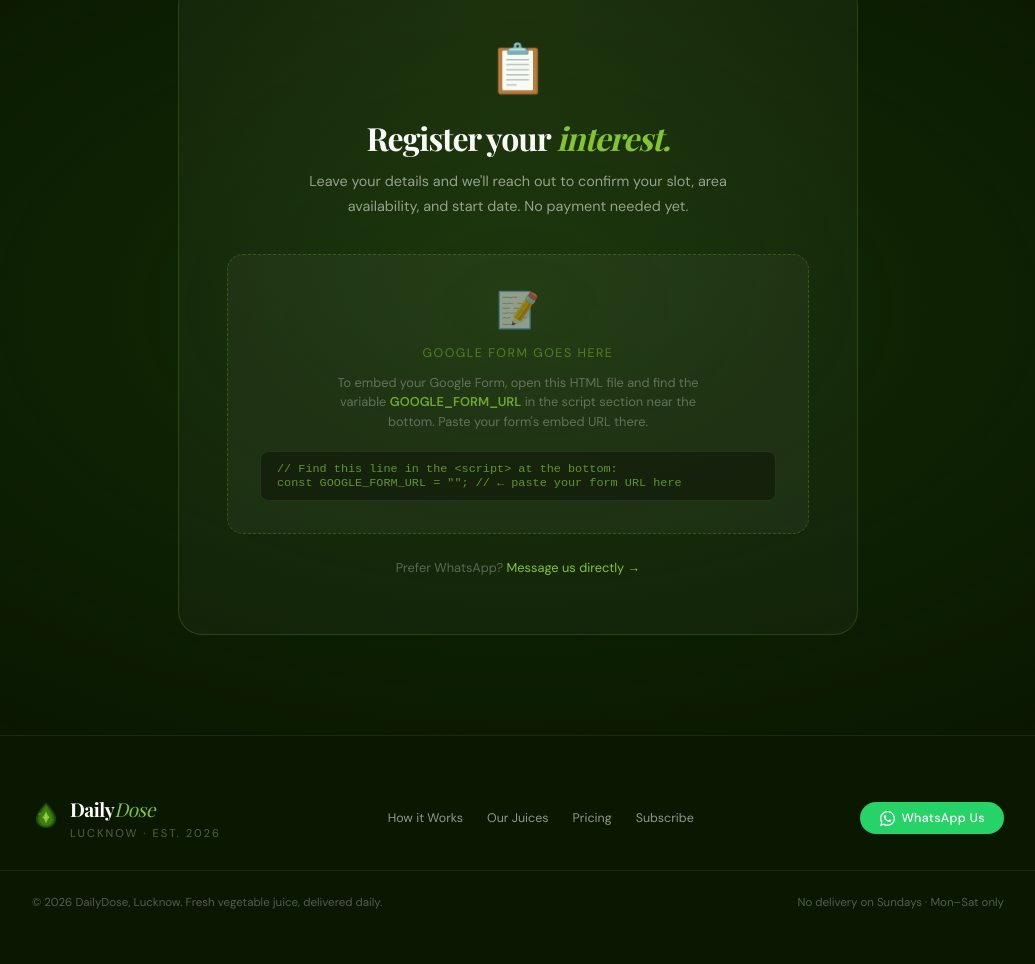
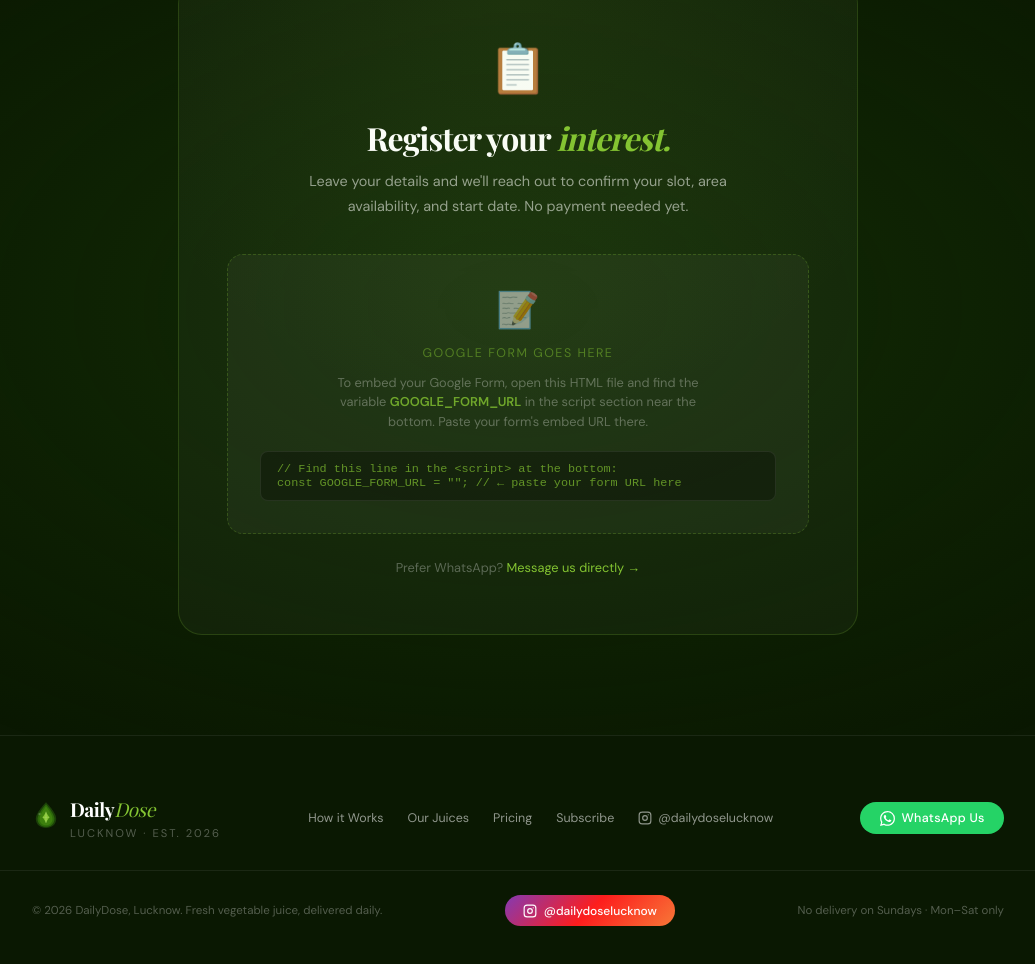
Before and after one commit to thededenindia-beep/DailyDose, a plain HTML site: page index.html in a window 1280 px wide. Shown: the part 3594-4558 px from the top of the page, without its empty margins (122-1157 px from the left). Drawn offline with nearby package versions, Linux system fonts and the light colour scheme; a web font is replaced by a local one.

Commit message:
Update index.html

```diff
--- a/index.html
+++ b/index.html
@@ -950,6 +950,10 @@
       <a href="#juices">Our Juices</a>
       <a href="#pricing">Pricing</a>
       <a href="#subscribe">Subscribe</a>
+      <a href="https://www.instagram.com/dailydoselucknow" target="_blank" style="display:flex;align-items:center;gap:6px;color:var(--text-dim);">
+        <svg width="14" height="14" viewBox="0 0 24 24" fill="none" stroke="currentColor" stroke-width="2" stroke-linecap="round" stroke-linejoin="round"><rect x="2" y="2" width="20" height="20" rx="5" ry="5"/><circle cx="12" cy="12" r="4"/><circle cx="17.5" cy="6.5" r="1" fill="currentColor" stroke="none"/></svg>
+        @dailydoselucknow
+      </a>
     </div>
     <a class="nav-cta footer-wa" href="https://wa.me/919335688351" target="_blank">
       <svg viewBox="0 0 24 24" fill="white"><path d="M17.472 14.382c-.297-.149-1.758-.867-2.03-.967-.273-.099-.471-.148-.67.15-.197.297-.767.966-.94 1.164-.173.199-.347.223-.644.075-.297-.15-1.255-.463-2.39-1.475-.883-.788-1.48-1.761-1.653-2.059-.173-.297-.018-.458.13-.606.134-.133.298-.347.446-.52.149-.174.198-.298.298-.497.099-.198.05-.371-.025-.52-.075-.149-.669-1.612-.916-2.207-.242-.579-.487-.5-.669-.51-.173-.008-.371-.01-.57-.01-.198 0-.52.074-.792.372-.272.297-1.04 1.016-1.04 2.479 0 1.462 1.065 2.875 1.213 3.074.149.198 2.096 3.2 5.077 4.487.709.306 1.262.489 1.694.625.712.227 1.36.195 1.871.118.571-.085 1.758-.719 2.006-1.413.248-.694.248-1.289.173-1.413-.074-.124-.272-.198-.57-.347m-5.421 7.403h-.004a9.87 9.87 0 01-5.031-1.378l-.361-.214-3.741.982.998-3.648-.235-.374a9.86 9.86 0 01-1.51-5.26c.001-5.45 4.436-9.884 9.888-9.884 2.64 0 5.122 1.03 6.988 2.898a9.825 9.825 0 012.893 6.994c-.003 5.45-4.437 9.884-9.885 9.884m8.413-18.297A11.815 11.815 0 0012.05 0C5.495 0 .16 5.335.157 11.892c0 2.096.547 4.142 1.588 5.945L.057 24l6.305-1.654a11.882 11.882 0 005.683 1.448h.005c6.554 0 11.89-5.335 11.893-11.893a11.821 11.821 0 00-3.48-8.413z"/></svg>
@@ -958,6 +962,10 @@
   </div>
   <div class="footer-bottom">
     <p class="footer-copy">© 2026 DailyDose, Lucknow. Fresh vegetable juice, delivered daily.</p>
+    <a href="https://www.instagram.com/dailydoselucknow" target="_blank" style="display:flex;align-items:center;gap:7px;background:linear-gradient(135deg,#833ab4,#fd1d1d,#f77737);padding:.45rem 1.1rem;border-radius:50px;font-size:.75rem;font-weight:500;color:#fff;text-decoration:none;">
+      <svg width="14" height="14" viewBox="0 0 24 24" fill="none" stroke="white" stroke-width="2" stroke-linecap="round" stroke-linejoin="round"><rect x="2" y="2" width="20" height="20" rx="5" ry="5"/><circle cx="12" cy="12" r="4"/><circle cx="17.5" cy="6.5" r="1" fill="white" stroke="none"/></svg>
+      @dailydoselucknow
+    </a>
     <p class="footer-copy">No delivery on Sundays · Mon–Sat only</p>
   </div>
 </footer>
```
